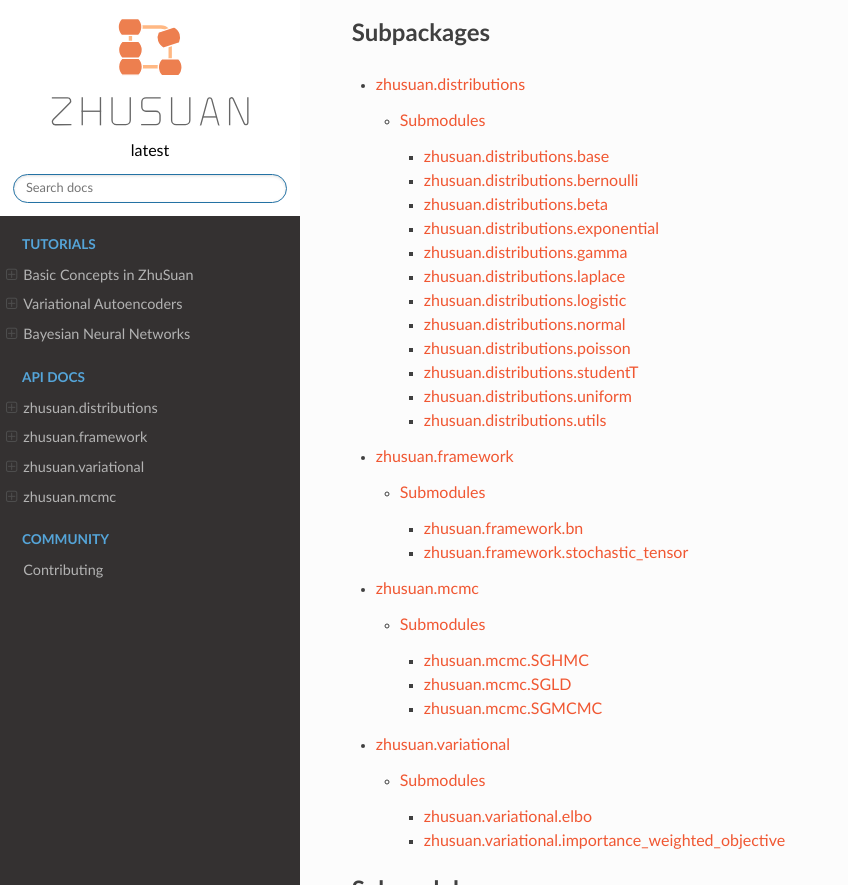
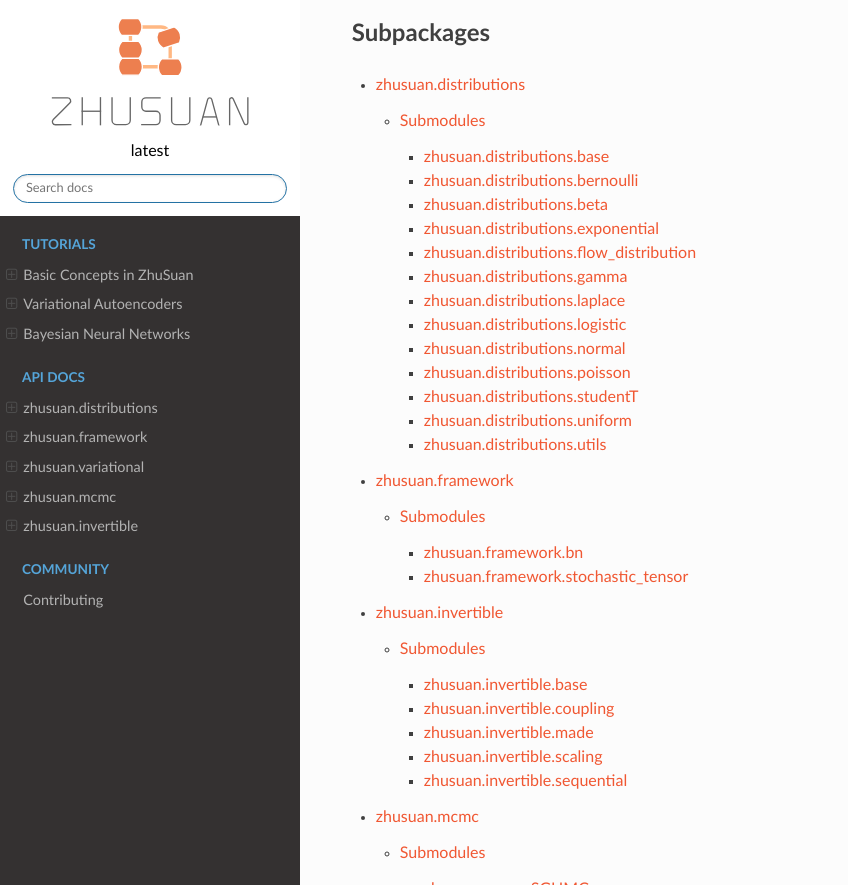
Before and after one commit to thuwzy/ZhuSuan-PyTorch, a Sphinx documentation site: the page built from docs/api/zhusuan.rst, in a window 1280 px wide and 900 px high, scrolled down 246 px, cut to the strip 15-900 px from the top of the window. Shown: the whole strip, without its empty margins (0-848 px from the left). Built offline with Sphinx 7.4.7 and the Read the Docs theme 2.0.0, drawn with Linux system fonts in a browser that asks for light colours.

Commit message:
add docs

```diff
--- /dev/null
+++ b/docs/api/zhusuan.distributions.flow_distribution.rst
@@ -0,0 +1,7 @@
+zhusuan.distributions.flow\_distribution
+===============================================
+
+.. automodule:: zhusuan.distributions.flow_distribution
+   :members:
+   :undoc-members:
+   :show-inheritance:
--- a/docs/api/zhusuan.distributions.rst
+++ b/docs/api/zhusuan.distributions.rst
@@ -17,6 +17,7 @@ Submodules
    zhusuan.distributions.bernoulli
    zhusuan.distributions.beta
    zhusuan.distributions.exponential
+   zhusuan.distributions.flow_distribution
    zhusuan.distributions.gamma
    zhusuan.distributions.laplace
    zhusuan.distributions.logistic
--- /dev/null
+++ b/docs/api/zhusuan.invertible.base.rst
@@ -0,0 +1,7 @@
+zhusuan.invertible.base
+==============================
+
+.. automodule:: zhusuan.invertible.base
+   :members:
+   :undoc-members:
+   :show-inheritance:
--- /dev/null
+++ b/docs/api/zhusuan.invertible.coupling.rst
@@ -0,0 +1,7 @@
+zhusuan.invertible.coupling
+==================================
+
+.. automodule:: zhusuan.invertible.coupling
+   :members:
+   :undoc-members:
+   :show-inheritance:
--- /dev/null
+++ b/docs/api/zhusuan.invertible.made.rst
@@ -0,0 +1,7 @@
+zhusuan.invertible.made
+==============================
+
+.. automodule:: zhusuan.invertible.made
+   :members:
+   :undoc-members:
+   :show-inheritance:
--- /dev/null
+++ b/docs/api/zhusuan.invertible.scaling.rst
@@ -0,0 +1,7 @@
+zhusuan.invertible.scaling
+=================================
+
+.. automodule:: zhusuan.invertible.scaling
+   :members:
+   :undoc-members:
+   :show-inheritance:
--- /dev/null
+++ b/docs/api/zhusuan.invertible.sequential.rst
@@ -0,0 +1,7 @@
+zhusuan.invertible.sequential
+====================================
+
+.. automodule:: zhusuan.invertible.sequential
+   :members:
+   :undoc-members:
+   :show-inheritance:
--- a/docs/api/zhusuan.rst
+++ b/docs/api/zhusuan.rst
@@ -13,6 +13,7 @@ Subpackages
 
    zhusuan.distributions
    zhusuan.framework
+   zhusuan.invertible
    zhusuan.mcmc
    zhusuan.variational
 
--- a/docs/contributing.rst
+++ b/docs/contributing.rst
@@ -10,6 +10,7 @@ here. Below are an incomplete list of our contributors (find more on
 ZhuSuan-PyTorch
 
 * Zhengyi Wang (`thuwzy <https://github.com/thuwzy>`_)
+* ChenDong Xiang (`Xiang-cd <https://github.com/Xiang-cd>`_)
 
 ZhuSuan on other platforms
 
--- a/docs/index.rst
+++ b/docs/index.rst
@@ -68,6 +68,7 @@ If no error occurs, you've successfully installed ZhuSuan.
    api/zhusuan.framework
    api/zhusuan.variational
    api/zhusuan.mcmc
+   api/zhusuan.invertible
 
 .. toctree::
    :maxdepth: 1
```
Also changed, not shown: docs/api/zhusuan.invertible.rst (added, +18 -0 lines).
